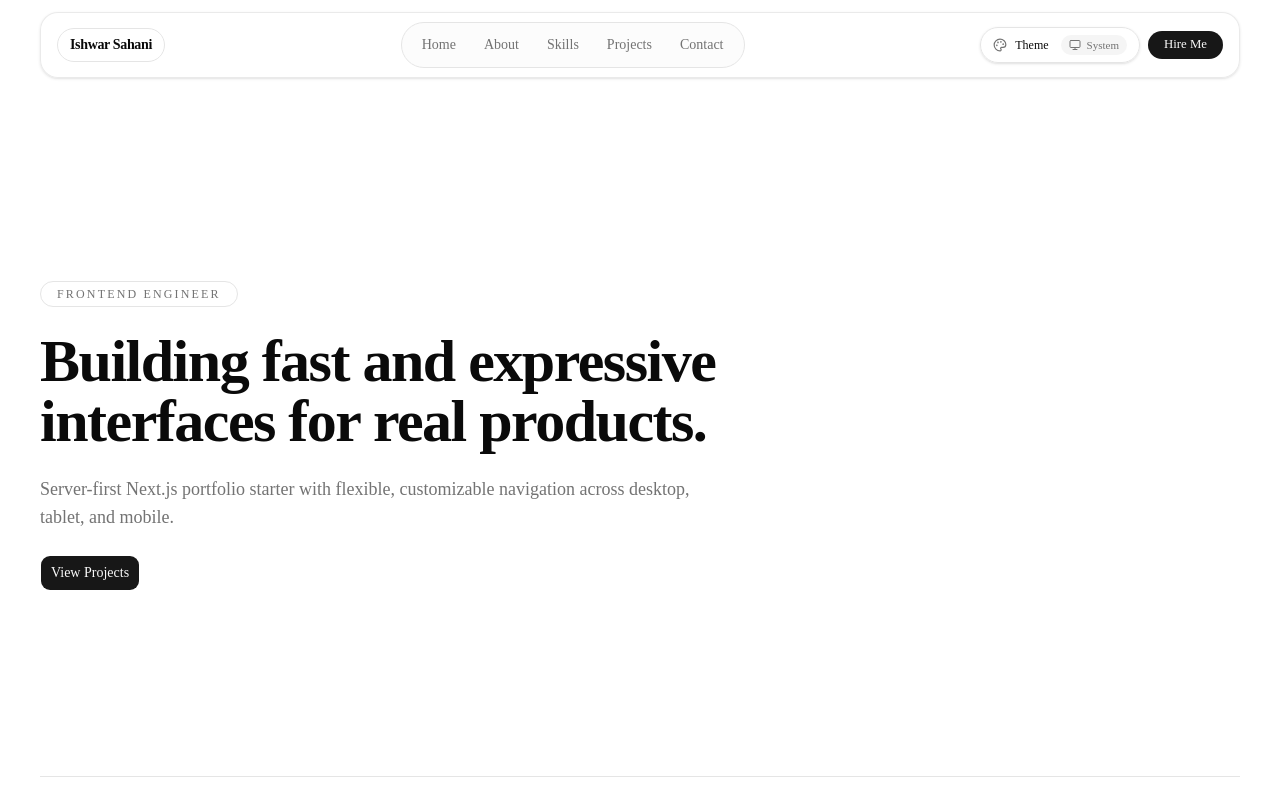
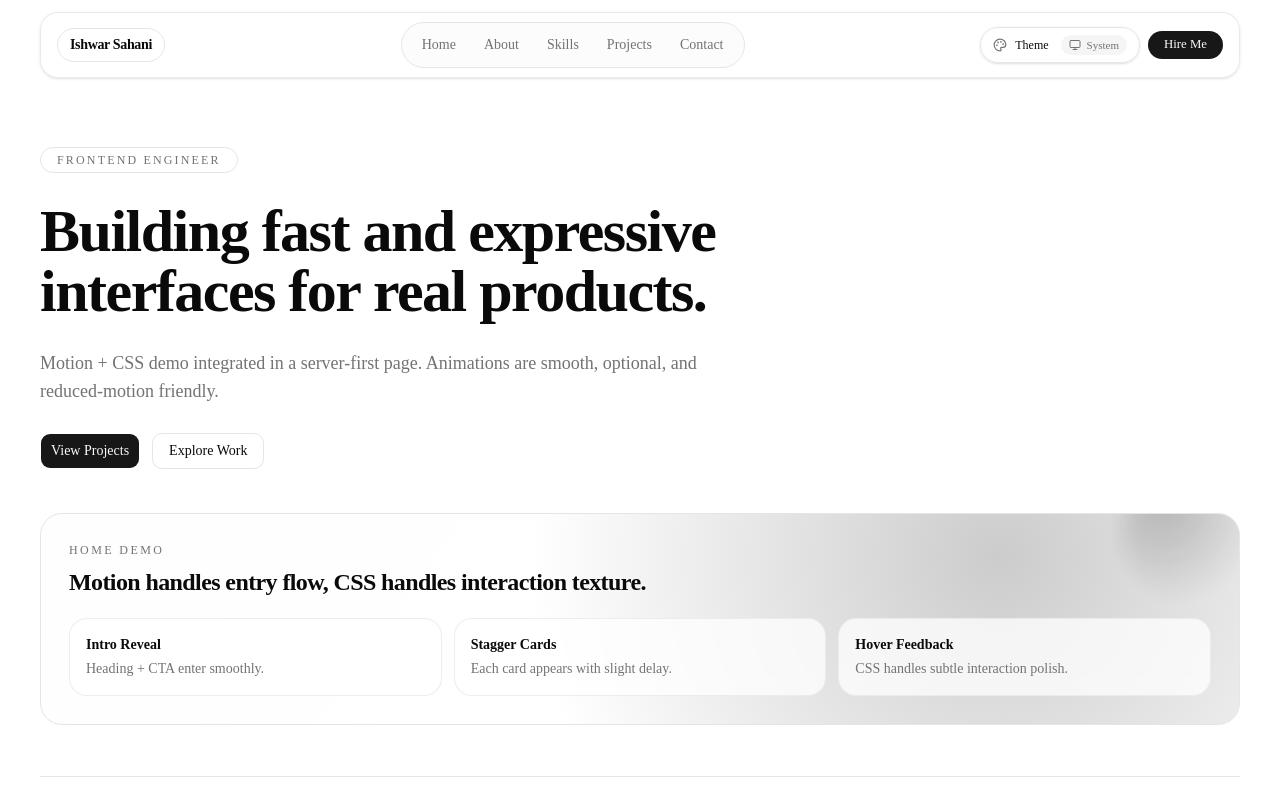
Before and after one commit to Ishwar8264/Ishwar-portfolios, a Next.js app: page / in a window 1280 px wide. Shown: the top 800 px of the page. Built offline with nearby package versions, Linux system fonts and the light colour scheme.

Commit message:
feat: add motion plus css home animation demo

```diff
--- a/app/globals.css
+++ b/app/globals.css
@@ -219,6 +219,54 @@
   --sidebar-ring: oklch(0.72 0.15 150);
 }
 
+@keyframes orbit-float {
+  0%,
+  100% {
+    transform: translate3d(0, 0, 0);
+  }
+  50% {
+    transform: translate3d(-12px, 10px, 0);
+  }
+}
+
+.motion-demo-shell {
+  background-image:
+    linear-gradient(
+      125deg,
+      color-mix(in oklch, var(--accent) 12%, transparent) 0%,
+      transparent 55%
+    ),
+    radial-gradient(
+      circle at 80% 20%,
+      color-mix(in oklch, var(--primary) 22%, transparent) 0%,
+      transparent 48%
+    );
+}
+
+.motion-demo-orb {
+  background: radial-gradient(
+    circle at 30% 30%,
+    color-mix(in oklch, var(--primary) 64%, transparent),
+    transparent 70%
+  );
+  filter: blur(10px);
+  animation: orbit-float 11s ease-in-out infinite;
+}
+
+.motion-demo-card {
+  backdrop-filter: blur(8px);
+}
+
+@media (prefers-reduced-motion: reduce) {
+  .motion-demo-orb {
+    animation: none;
+  }
+
+  .motion-demo-card {
+    transition: none;
+  }
+}
+
 @layer base {
   * {
     @apply border-border outline-ring/50;
--- a/app/page.tsx
+++ b/app/page.tsx
@@ -1,24 +1,9 @@
-import { Button } from "@/components/ui/button";
+import HomeSection from "@/components/home";
 
 export default function Home() {
   return (
     <main className="bg-background text-foreground">
-      <section
-        id="home"
-        className="mx-auto flex min-h-[85vh] w-[min(1200px,95%)] flex-col items-start justify-center gap-6"
-      >
-        <p className="rounded-full border border-border px-4 py-1 text-xs uppercase tracking-[0.18em] text-muted-foreground">
-          Frontend Engineer
-        </p>
-        <h1 className="max-w-3xl text-4xl font-semibold tracking-tight sm:text-6xl">
-          Building fast and expressive interfaces for real products.
-        </h1>
-        <p className="max-w-2xl text-base text-muted-foreground sm:text-lg">
-          Server-first Next.js portfolio starter with flexible, customizable
-          navigation across desktop, tablet, and mobile.
-        </p>
-        <Button size="lg">View Projects</Button>
-      </section>
+      <HomeSection />
 
       <section
         id="about"
--- /dev/null
+++ b/components/home/index.tsx
@@ -0,0 +1,34 @@
+import { Button } from "@/components/ui/button";
+
+import MotionDemo from "./motion-demo.client";
+
+export default function HomeSection() {
+  return (
+    <section
+      id="home"
+      className="mx-auto flex min-h-[85vh] w-[min(1200px,95%)] flex-col justify-center gap-7 py-10"
+    >
+      <p className="w-fit rounded-full border border-border px-4 py-1 text-xs uppercase tracking-[0.18em] text-muted-foreground">
+        Frontend Engineer
+      </p>
+      <h1 className="max-w-3xl text-4xl font-semibold tracking-tight sm:text-6xl">
+        Building fast and expressive interfaces for real products.
+      </h1>
+      <p className="max-w-2xl text-base text-muted-foreground sm:text-lg">
+        Motion + CSS demo integrated in a server-first page. Animations are
+        smooth, optional, and reduced-motion friendly.
+      </p>
+      <div className="flex flex-wrap items-center gap-3">
+        <Button size="lg">View Projects</Button>
+        <a
+          className="inline-flex h-9 items-center justify-center rounded-lg border border-border px-4 text-sm font-medium transition-colors hover:bg-muted"
+          href="#projects"
+        >
+          Explore Work
+        </a>
+      </div>
+
+      <MotionDemo />
+    </section>
+  );
+}
--- /dev/null
+++ b/components/home/motion-demo.client.tsx
@@ -0,0 +1,78 @@
+"use client";
+
+import { LazyMotion, domAnimation, m, useReducedMotion } from "motion/react";
+
+const demoItems = [
+  { title: "Intro Reveal", detail: "Heading + CTA enter smoothly." },
+  { title: "Stagger Cards", detail: "Each card appears with slight delay." },
+  { title: "Hover Feedback", detail: "CSS handles subtle interaction polish." },
+] as const;
+
+const containerVariants = {
+  hidden: {},
+  show: {
+    transition: {
+      staggerChildren: 0.12,
+      delayChildren: 0.08,
+    },
+  },
+};
+
+const itemVariants = {
+  hidden: { opacity: 0, y: 20 },
+  show: { opacity: 1, y: 0, transition: { duration: 0.45 } },
+};
+
+export default function MotionDemo() {
+  const shouldReduceMotion = useReducedMotion();
+
+  return (
+    <LazyMotion features={domAnimation}>
+      <div className="motion-demo-shell relative mt-4 overflow-hidden rounded-3xl border border-border bg-card/70 p-5 sm:p-7">
+        {!shouldReduceMotion ? (
+          <m.div
+            aria-hidden
+            className="motion-demo-orb absolute -top-16 -right-10 h-36 w-36 rounded-full"
+            initial={{ opacity: 0, scale: 0.75 }}
+            animate={{ opacity: 0.32, scale: 1 }}
+            transition={{ duration: 0.7, ease: "easeOut" }}
+          />
+        ) : null}
+
+        <m.div
+          className="relative z-10"
+          initial={shouldReduceMotion ? false : { opacity: 0, y: 12 }}
+          whileInView={shouldReduceMotion ? undefined : { opacity: 1, y: 0 }}
+          viewport={{ once: true, amount: 0.45 }}
+          transition={{ duration: 0.5 }}
+        >
+          <p className="text-xs uppercase tracking-[0.2em] text-muted-foreground">
+            Home Demo
+          </p>
+          <h3 className="mt-2 text-xl font-semibold tracking-tight sm:text-2xl">
+            Motion handles entry flow, CSS handles interaction texture.
+          </h3>
+        </m.div>
+
+        <m.div
+          className="relative z-10 mt-5 grid gap-3 sm:grid-cols-3"
+          variants={containerVariants}
+          initial={shouldReduceMotion ? false : "hidden"}
+          whileInView={shouldReduceMotion ? undefined : "show"}
+          viewport={{ once: true, amount: 0.3 }}
+        >
+          {demoItems.map((item) => (
+            <m.article
+              key={item.title}
+              variants={itemVariants}
+              className="motion-demo-card rounded-2xl border border-border/70 bg-background/75 p-4 transition-transform duration-300 hover:-translate-y-1"
+            >
+              <h4 className="text-sm font-semibold">{item.title}</h4>
+              <p className="mt-1 text-sm text-muted-foreground">{item.detail}</p>
+            </m.article>
+          ))}
+        </m.div>
+      </div>
+    </LazyMotion>
+  );
+}
--- a/package.json
+++ b/package.json
@@ -14,6 +14,7 @@
     "class-variance-authority": "^0.7.1",
     "clsx": "^2.1.1",
     "lucide-react": "^0.577.0",
+    "motion": "^12.38.0",
     "next": "16.1.7",
     "react": "19.2.3",
     "react-dom": "19.2.3",
```
Also changed, not shown: 1 other file (tests, documents, lock files or other folders).
